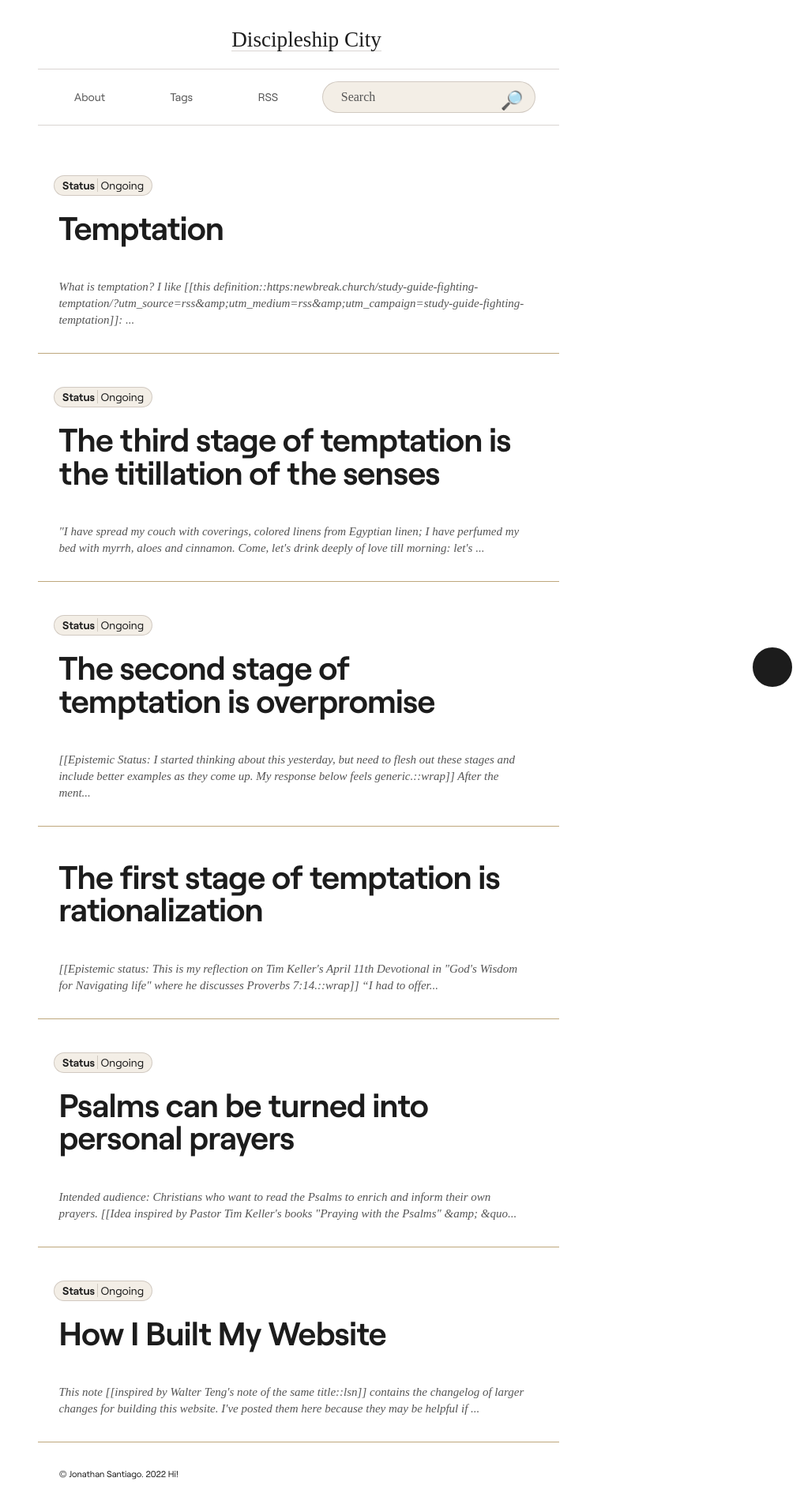
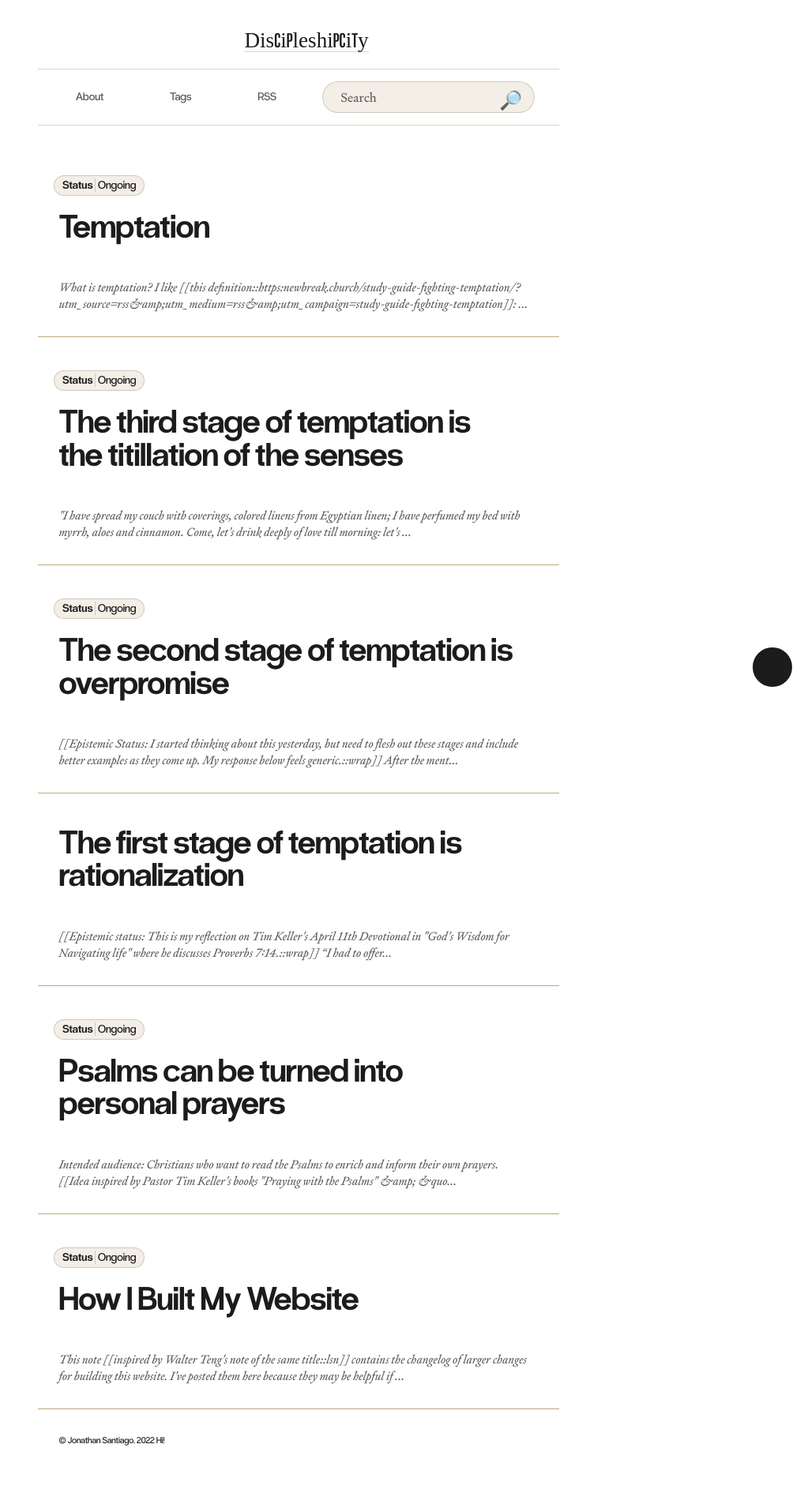
Before and after one commit to jsantiago611/digital-garden-master, a Jekyll site: the page built from index.md, in a window 1280 px wide. Shown: the whole page at 79% size, without its empty margins (262-1280 px from the left). Built offline with Jekyll 4.4.1, drawn with Linux system fonts in a browser that asks for light colours; some web fonts are replaced; after the commit the page ends 1844 px from its top, so only the background shows below that.

Commit message:
@font-face several fonts

```diff
--- a/assets/css/Style.css
+++ b/assets/css/Style.css
@@ -5,6 +5,47 @@ layout: Stylesheet
 @import "/assets/css/highlight.css";
 /*@import "/assets/css/theme.css"; leaving out for now, will tinker w/color switcher later...*/
 /* Containers: Body, Container, Box, Main, Header, Content */
+
+@font-face {
+  font-family: 'Compact';
+  src: url('../fonts/AltissimaCompact009GX.woff2') format('woff2');
+  display: swap;
+  font-weight: 400;
+  font-style: normal;
+}
+
+@font-face {
+  font-family: 'Signifier';
+  src: url('../fonts/signifier-web-regular.woff2') format('woff2');
+  display: swap;
+  font-weight: 400;
+  font-style: normal;
+}
+
+@font-face {
+  font-family: 'Signifier';
+  src: url('../fonts/signifier-web-regular-italic.woff2') format('woff2');
+  display: swap;
+  font-weight: bold;
+  font-style: italic;
+}
+
+@font-face {
+  font-family: 'Radio';
+  src: url('../fonts/PPRadioGrotesk-Regular.woff2') format('woff2');
+  display: swap;
+  font-weight: 400;
+  font-style: normal;
+}
+
+
+@font-face {
+  font-family: 'Radio';
+  src: url('../fonts/PPRadioGrotesk-Bold.woff2') format('woff2');
+  display: swap;
+  font-weight: bold;
+  font-style: normal;
+}
 
 @font-face {
   font-family: 'GT-Alpina-VAR';
@@ -431,11 +472,11 @@ html[data-theme="dark"] {
   --line-height-snug: 1.375;
 
   /* Font family */
-  --font-family-serif: "GT-std", Iowan Old Style, Apple Garamond, Baskerville,
+  --font-family-serif: "Signifier", Iowan Old Style, Apple Garamond, Baskerville,
     Times New Roman, Droid Serif, Times, Source Serif Pro, serif,
     Apple Color Emoji, Segoe UI Emoji, Segoe UI Symbol;
-  --font-family-mono: "Roobert", 'SFMono-Regular', 'Menlo', monospace;
-  --font-family-sans: "Roobert", -apple-system, BlinkMacSystemFont,
+  --font-family-mono: "Radio", 'SFMono-Regular', 'Menlo', monospace;
+  --font-family-sans: "Radio", -apple-system, BlinkMacSystemFont,
     avenir next, avenir, segoe ui, helvetica neue, helvetica, Ubuntu, roboto,
     noto, arial, sans-serif;
 
@@ -1455,7 +1496,7 @@ summary {
     text-decoration: none;
     font-weight: normal;
     font-size: 1.7rem;
-    font-family: "gt-condensed";
+    font-family: "Compact";
 }
 
 
```
